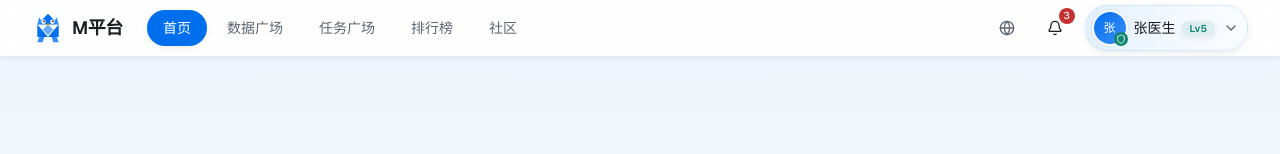
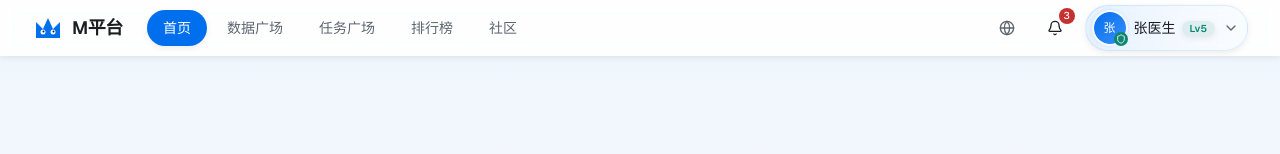
Before and after one commit to Nanqin112233/v0-m, a Next.js app: page / in a window 1280 px wide. Shown: the top 154 px of the page. Built offline with nearby package versions, Linux system fonts and the light colour scheme.

Commit message:
feat: simplify logo to minimalist M-shaped owl\n\nReduce logo to 5 elements with M-shape and minimal details.

```diff
--- a/components/m-platform/logo.tsx
+++ b/components/m-platform/logo.tsx
@@ -23,76 +23,26 @@ export function Logo({ className, showText = true, size = "md" }: LogoProps) {
 
   return (
     <div className={cn("flex items-center gap-2", className)}>
-      {/* M平台 Logo - 七巧板风格猫头鹰 */}
+      {/* M平台 Logo - 简洁猫头鹰，轮廓即M字母 */}
       <svg
-        viewBox="0 0 36 36"
+        viewBox="0 0 32 32"
         fill="none"
         xmlns="http://www.w3.org/2000/svg"
         className={cn(sizeClasses[size], "w-auto")}
       >
-        {/* 猫头鹰 - 七巧板几何拼图 */}
-
-        {/* 头部 - 大三角形 */}
-        <polygon
-          points="18,2 6,14 30,14"
+        {/* 猫头鹰身体 - M形轮廓 */}
+        <path
+          d="M4 26V10L11 17L16 6L21 17L28 10V26H4Z"
           className="fill-primary"
         />
 
-        {/* 左耳 - 小三角形 */}
-        <polygon
-          points="8,6 6,14 12,12"
-          className="fill-chart-2"
-        />
+        {/* 左眼 */}
+        <circle cx="11" cy="20" r="2.5" className="fill-background" />
+        <circle cx="11.5" cy="19.5" r="1" className="fill-foreground" />
 
-        {/* 右耳 - 小三角形 */}
-        <polygon
-          points="28,6 24,12 30,14"
-          className="fill-chart-2"
-        />
-
-        {/* 身体左侧 - 中三角形 */}
-        <polygon
-          points="6,14 6,28 18,28"
-          className="fill-primary"
-        />
-
-        {/* 身体右侧 - 中三角形 */}
-        <polygon
-          points="30,14 18,28 30,28"
-          className="fill-primary"
-        />
-
-        {/* 胸部 - 正方形（旋转45度的菱形） */}
-        <polygon
-          points="18,14 12,20 18,26 24,20"
-          className="fill-chart-3"
-        />
-
-        {/* 左脚 - 平行四边形 */}
-        <polygon
-          points="8,28 6,34 12,34 14,28"
-          className="fill-chart-2"
-        />
-
-        {/* 右脚 - 平行四边形 */}
-        <polygon
-          points="22,28 24,34 30,34 28,28"
-          className="fill-chart-2"
-        />
-
-        {/* 左眼 - 圆形 */}
-        <circle cx="13" cy="11" r="2.5" className="fill-background" />
-        <circle cx="13.5" cy="10.5" r="1" className="fill-foreground" />
-
-        {/* 右眼 - 圆形 */}
-        <circle cx="23" cy="11" r="2.5" className="fill-background" />
-        <circle cx="23.5" cy="10.5" r="1" className="fill-foreground" />
-
-        {/* 喙 - 小三角形 */}
-        <polygon
-          points="18,12 16,15 20,15"
-          className="fill-warning"
-        />
+        {/* 右眼 */}
+        <circle cx="21" cy="20" r="2.5" className="fill-background" />
+        <circle cx="21.5" cy="19.5" r="1" className="fill-foreground" />
       </svg>
       {showText && (
         <span
```
